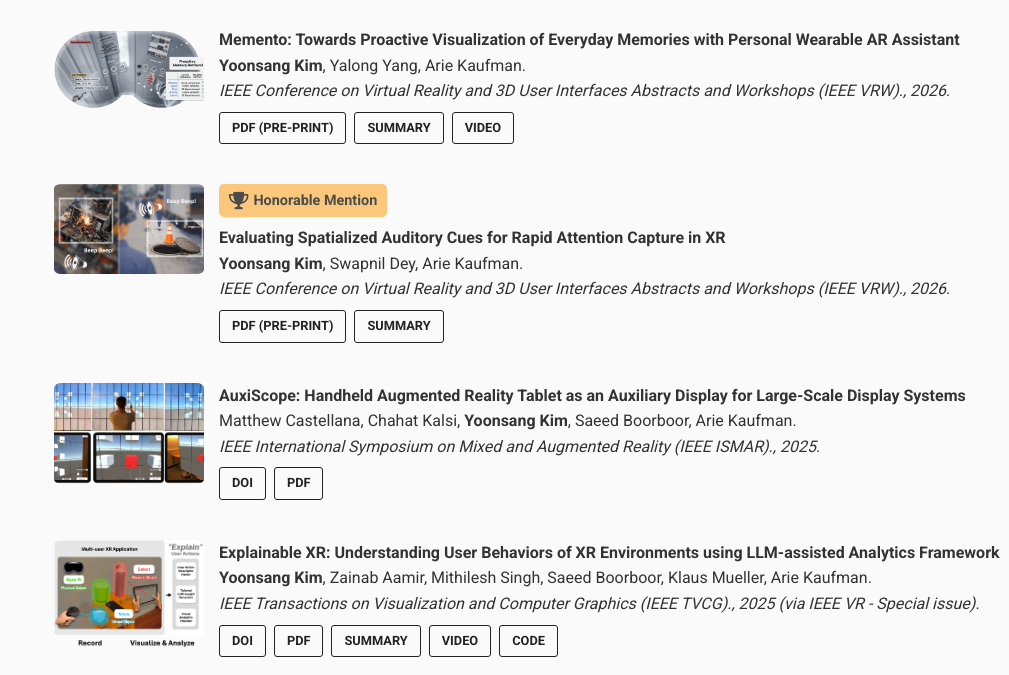
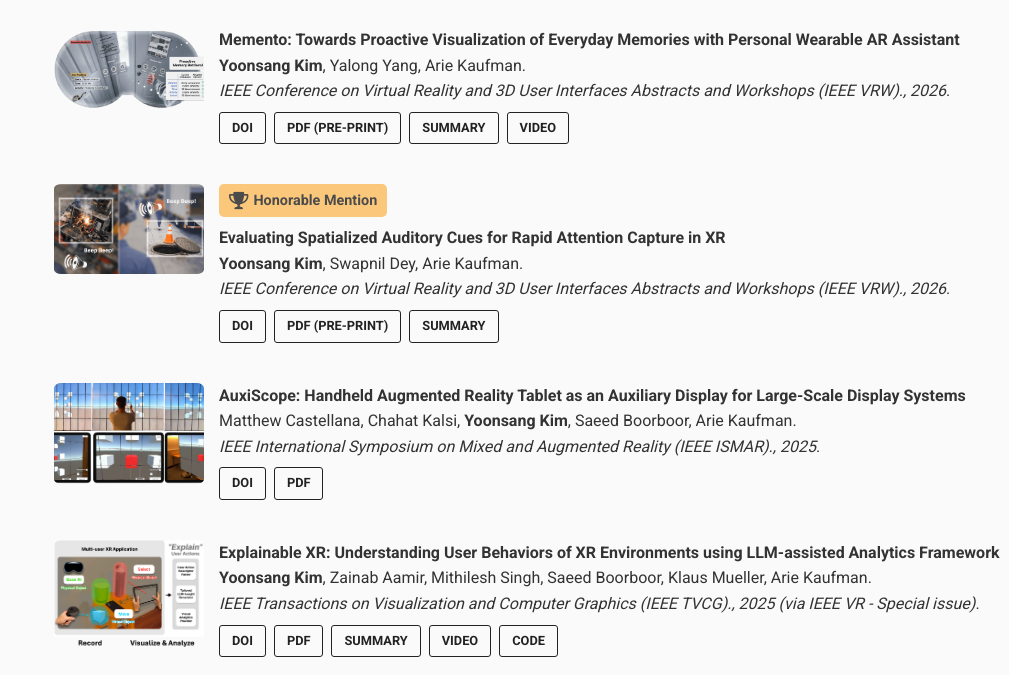
Before and after one commit to yoonsang0910/personal_page, a plain HTML site: page index.html in a window 1280 px wide. Shown: the part 2190-2865 px from the top of the page, without its empty margins (271-1280 px from the left). Drawn offline with Linux system fonts and the light colour scheme; no server answers; some icons are missing.

Commit message:
DOI update

```diff
--- a/index.html
+++ b/index.html
@@ -186,6 +186,7 @@
                                 <span class="pub-title">Memento: Towards Proactive Visualization of Everyday Memories with Personal Wearable AR Assistant</span><br>
                                 <b>Yoonsang Kim</b>, Yalong Yang, Arie Kaufman.<br><em>IEEE Conference on Virtual Reality and 3D User Interfaces Abstracts and Workshops (IEEE VRW)., 2026</em>.
                                 <div class="pub-links">
+                                    <a href="https://ieeexplore.ieee.org/document/11489731" target="_blank">DOI</a>
                                     <a href="https://arxiv.org/pdf/2601.17622" target="_blank">PDF (Pre-print)</a>
                                     <a href="https://lnkd.in/g3Mf3ShN" target="_blank">Summary</a>
                                     <a href="https://youtu.be/EJWnv43-ZJQ" target="_blank">VIDEO</a>
@@ -204,6 +205,7 @@
                                 <span class="pub-title">Evaluating Spatialized Auditory Cues for Rapid Attention Capture in XR</span><br>
                                 <b>Yoonsang Kim</b>, Swapnil Dey, Arie Kaufman.<br><em>IEEE Conference on Virtual Reality and 3D User Interfaces Abstracts and Workshops (IEEE VRW)., 2026</em>.
                                 <div class="pub-links">
+                                    <a href="https://ieeexplore.ieee.org/document/11489639" target="_blank">DOI</a>
                                     <a href="https://arxiv.org/pdf/2601.21264" target="_blank">PDF (Pre-print)</a>
                                     <a href="https://lnkd.in/gP92dtqA" target="_blank">Summary</a>
                                 </div>
```
